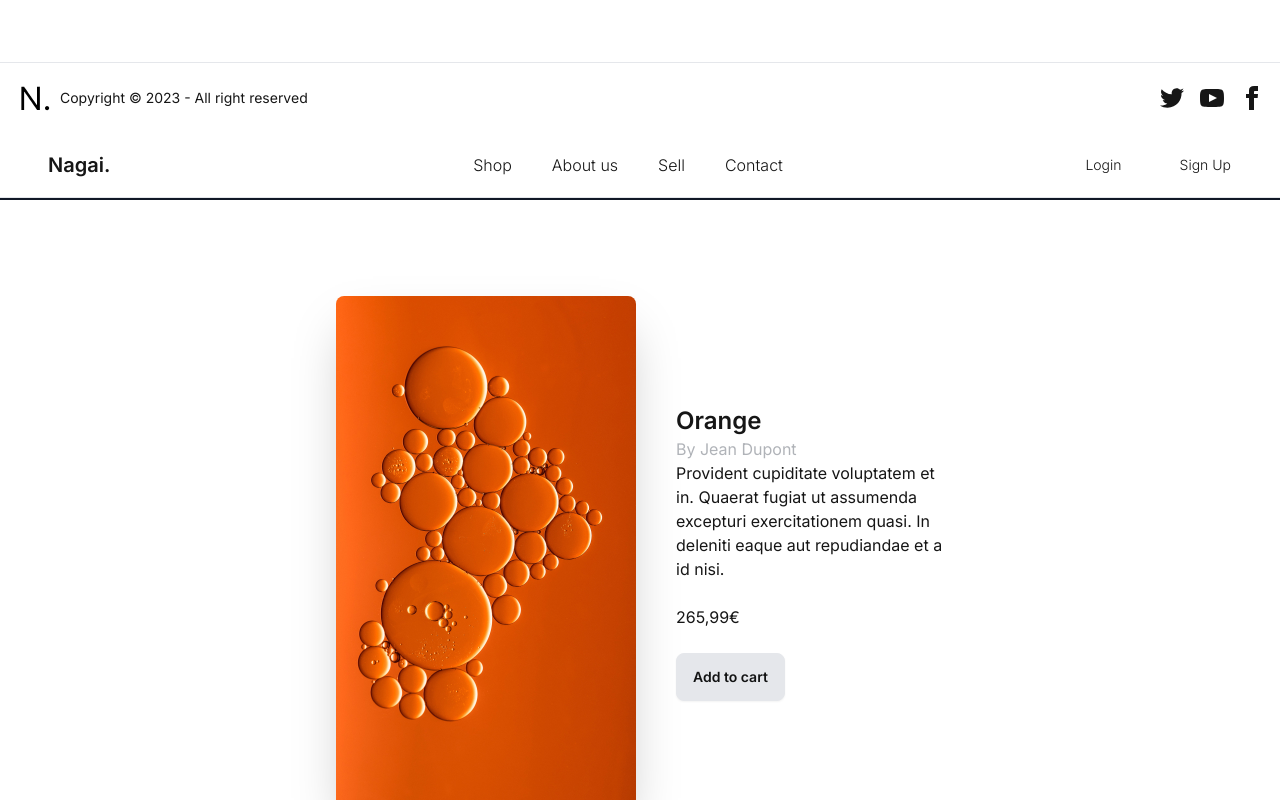
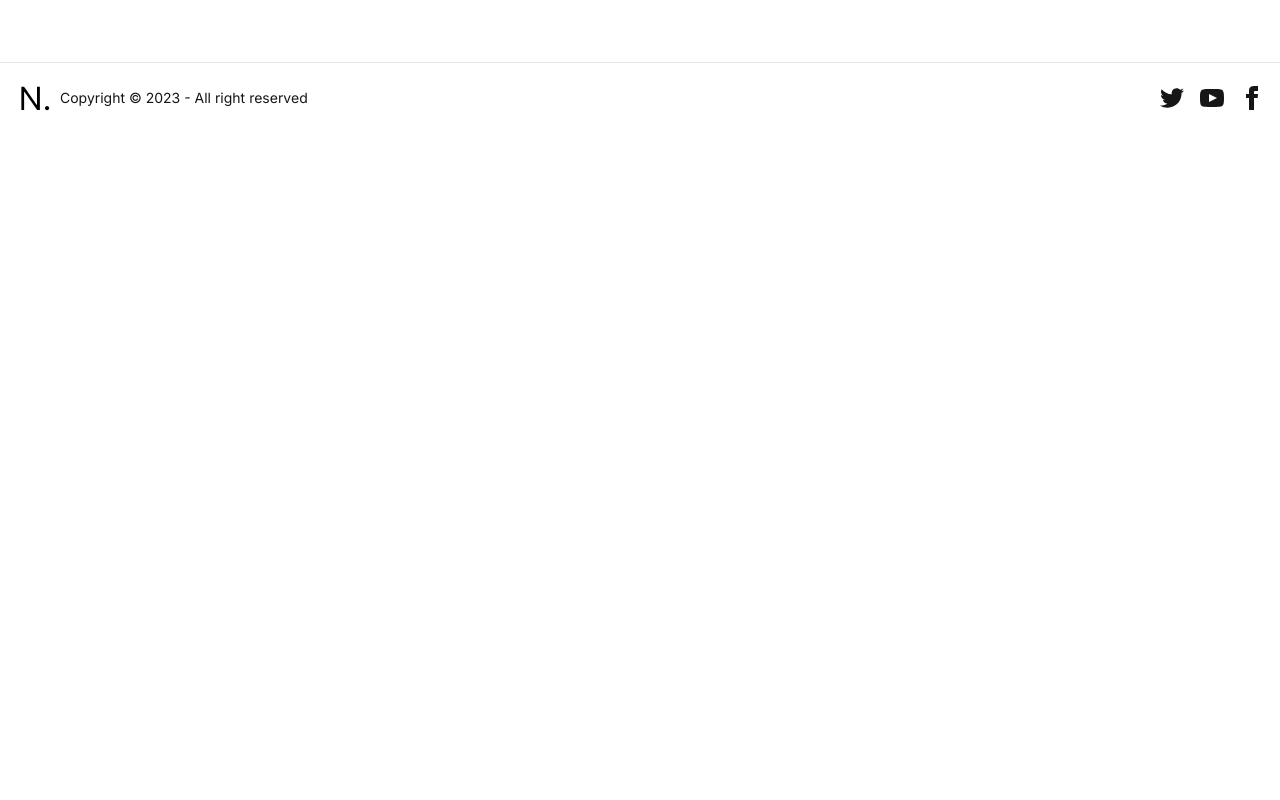
Before and after one commit to SergioGarciaF/Nagai-project, a React (Vite) app: page / in a window 1280 px wide. Shown: the part 3080-3880 px from the top of the page. After the commit the page ends 3213 px from the top, so only its background shows below. Built offline with nearby package versions, Linux system fonts and the light colour scheme.

Commit message:
Detail-product layout

```diff
--- a/src/App.tsx
+++ b/src/App.tsx
@@ -11,7 +11,7 @@ function App() {
   return (
     <>
       <Home />
-      <ProductDetail />
+
     </>
   )
 }
```
